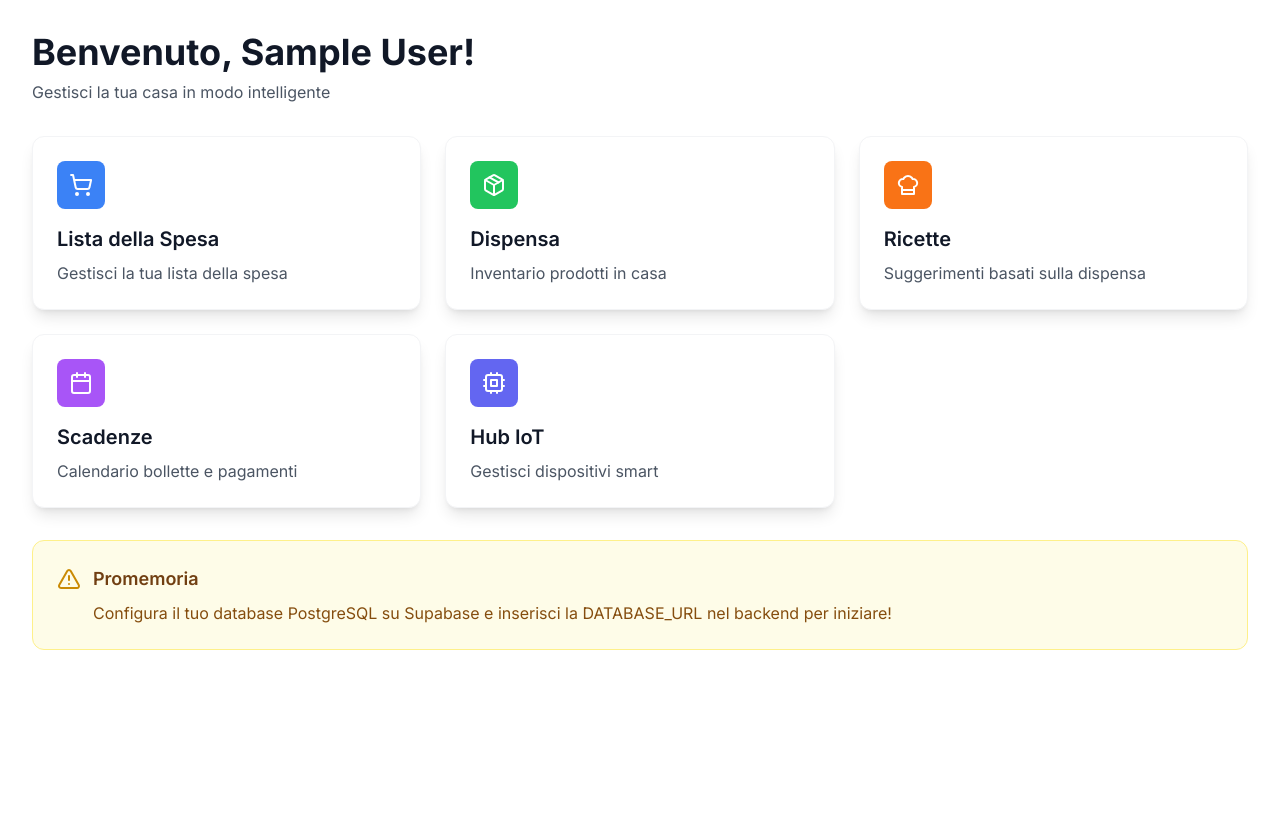
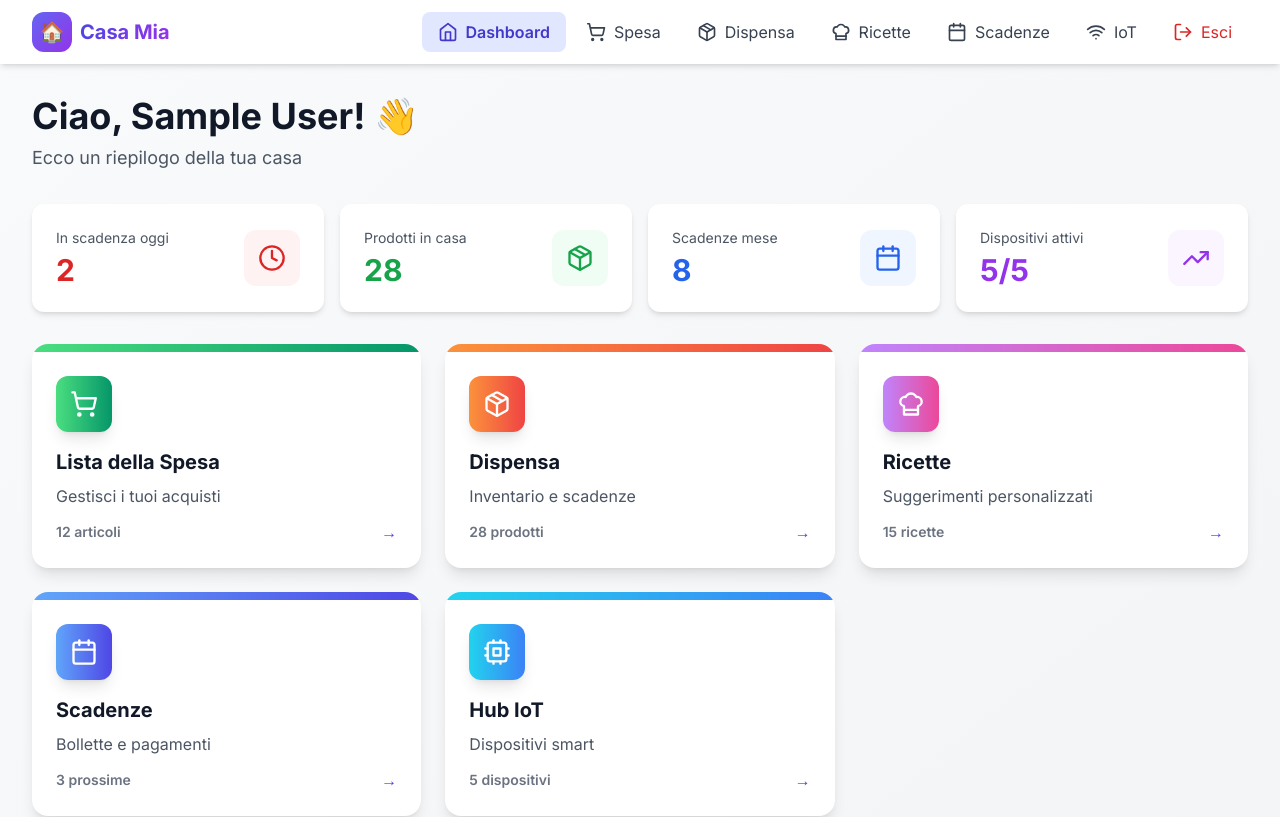
Before and after one commit to soli92/casa-mia-fe, a Next.js app: page /dashboard in a window 1280 px wide. Shown: the top 817 px of the page. Built offline with nearby package versions, Linux system fonts and the light colour scheme; sample sign-in values are in the browser's storage.

Commit message:
🎨 Dashboard migliorata con stats, navbar e design moderno

```diff
--- a/app/dashboard/page.js
+++ b/app/dashboard/page.js
@@ -2,8 +2,9 @@
 
 import { useEffect, useState } from 'react'
 import { useRouter } from 'next/navigation'
-import { ShoppingCart, Package, ChefHat, Calendar, Cpu, AlertTriangle } from 'lucide-react'
+import { ShoppingCart, Package, ChefHat, Calendar, Cpu, AlertTriangle, TrendingUp, Clock } from 'lucide-react'
 import Link from 'next/link'
+import Navbar from '../components/Navbar'
 
 export default function DashboardPage() {
   const router = useRouter()
@@ -26,77 +27,163 @@ export default function DashboardPage() {
   const cards = [
     {
       title: 'Lista della Spesa',
-      description: 'Gestisci la tua lista della spesa',
+      description: 'Gestisci i tuoi acquisti',
       icon: ShoppingCart,
       href: '/shopping',
-      color: 'bg-blue-500'
+      gradient: 'from-green-400 to-emerald-600',
+      stats: '12 articoli'
     },
     {
       title: 'Dispensa',
-      description: 'Inventario prodotti in casa',
+      description: 'Inventario e scadenze',
       icon: Package,
       href: '/pantry',
-      color: 'bg-green-500'
+      gradient: 'from-orange-400 to-red-500',
+      stats: '28 prodotti'
     },
     {
       title: 'Ricette',
-      description: 'Suggerimenti basati sulla dispensa',
+      description: 'Suggerimenti personalizzati',
       icon: ChefHat,
       href: '/recipes',
-      color: 'bg-orange-500'
+      gradient: 'from-purple-400 to-pink-500',
+      stats: '15 ricette'
     },
     {
       title: 'Scadenze',
-      description: 'Calendario bollette e pagamenti',
+      description: 'Bollette e pagamenti',
       icon: Calendar,
       href: '/deadlines',
-      color: 'bg-purple-500'
+      gradient: 'from-blue-400 to-indigo-600',
+      stats: '3 prossime'
     },
     {
       title: 'Hub IoT',
-      description: 'Gestisci dispositivi smart',
+      description: 'Dispositivi smart',
       icon: Cpu,
       href: '/iot',
-      color: 'bg-indigo-500'
+      gradient: 'from-cyan-400 to-blue-500',
+      stats: '5 dispositivi'
+    },
+  ]
+
+  const quickStats = [
+    {
+      label: 'In scadenza oggi',
+      value: '2',
+      icon: Clock,
+      color: 'text-red-600',
+      bgColor: 'bg-red-50'
+    },
+    {
+      label: 'Prodotti in casa',
+      value: '28',
+      icon: Package,
+      color: 'text-green-600',
+      bgColor: 'bg-green-50'
+    },
+    {
+      label: 'Scadenze mese',
+      value: '8',
+      icon: Calendar,
+      color: 'text-blue-600',
+      bgColor: 'bg-blue-50'
+    },
+    {
+      label: 'Dispositivi attivi',
+      value: '5/5',
+      icon: TrendingUp,
+      color: 'text-purple-600',
+      bgColor: 'bg-purple-50'
     },
   ]
 
   return (
+    <div className="min-h-screen bg-gradient-to-br from-gray-50 to-gray-100">
+      <Navbar />
+
       <div className="max-w-7xl mx-auto px-4 sm:px-6 lg:px-8 py-8">
+        {/* Welcome Section */}
         <div className="mb-8">
           <h1 className="text-4xl font-bold text-gray-900 mb-2">
-          Benvenuto{user ? `, ${user.name}` : ''}!
+            Ciao{user ? `, ${user.name}` : ''}! 👋
           </h1>
-        <p className="text-gray-600">Gestisci la tua casa in modo intelligente</p>
+          <p className="text-lg text-gray-600">
+            Ecco un riepilogo della tua casa
+          </p>
         </div>
 
-      <div className="grid grid-cols-1 md:grid-cols-2 lg:grid-cols-3 gap-6">
+        {/* Quick Stats */}
+        <div className="grid grid-cols-1 sm:grid-cols-2 lg:grid-cols-4 gap-4 mb-8">
+          {quickStats.map((stat, index) => {
+            const Icon = stat.icon
+            return (
+              <div
+                key={index}
+                className="bg-white rounded-xl shadow-md p-6 hover:shadow-lg transition-shadow"
+              >
+                <div className="flex items-center justify-between">
+                  <div>
+                    <p className="text-sm text-gray-600 mb-1">{stat.label}</p>
+                    <p className={`text-3xl font-bold ${stat.color}`}>{stat.value}</p>
+                  </div>
+                  <div className={`${stat.bgColor} w-14 h-14 rounded-xl flex items-center justify-center`}>
+                    <Icon className={`w-7 h-7 ${stat.color}`} />
+                  </div>
+                </div>
+              </div>
+            )
+          })}
+        </div>
+
+        {/* Main Cards */}
+        <div className="grid grid-cols-1 md:grid-cols-2 lg:grid-cols-3 gap-6 mb-8">
           {cards.map((card) => {
             const Icon = card.icon
             return (
               <Link
                 key={card.href}
                 href={card.href}
-              className="bg-white rounded-xl shadow-lg p-6 hover:shadow-xl transition-shadow border border-gray-100 hover:border-indigo-200"
+                className="group bg-white rounded-2xl shadow-lg hover:shadow-2xl transition-all duration-300 overflow-hidden hover:-translate-y-1"
               >
-              <div className={`${card.color} w-12 h-12 rounded-lg flex items-center justify-center mb-4`}>
-                <Icon className="w-6 h-6 text-white" />
+                <div className={`h-2 bg-gradient-to-r ${card.gradient}`} />
+                <div className="p-6">
+                  <div className={`w-14 h-14 rounded-xl bg-gradient-to-r ${card.gradient} flex items-center justify-center mb-4 group-hover:scale-110 transition-transform shadow-lg`}>
+                    <Icon className="w-7 h-7 text-white" />
                   </div>
-              <h3 className="text-xl font-semibold text-gray-900 mb-2">{card.title}</h3>
-              <p className="text-gray-600">{card.description}</p>
+                  <h3 className="text-xl font-bold text-gray-900 mb-2 group-hover:text-indigo-600 transition-colors">
+                    {card.title}
+                  </h3>
+                  <p className="text-gray-600 mb-3">{card.description}</p>
+                  <div className="flex items-center justify-between">
+                    <span className="text-sm font-semibold text-gray-500">{card.stats}</span>
+                    <span className="text-indigo-600 group-hover:translate-x-1 transition-transform">→</span>
+                  </div>
+                </div>
               </Link>
             )
           })}
         </div>
 
-      <div className="mt-8 bg-yellow-50 border border-yellow-200 rounded-xl p-6">
+        {/* Alert Section */}
+        <div className="bg-gradient-to-r from-yellow-50 to-orange-50 border border-yellow-200 rounded-2xl p-6 shadow-md">
           <div className="flex items-start">
-          <AlertTriangle className="w-6 h-6 text-yellow-600 mr-3 mt-0.5" />
-          <div>
-            <h3 className="text-lg font-semibold text-yellow-900 mb-2">Promemoria</h3>
-            <p className="text-yellow-800">
-              Configura il tuo database PostgreSQL su Supabase e inserisci la DATABASE_URL nel backend per iniziare!
-            </p>
+            <div className="bg-yellow-100 rounded-xl p-3 mr-4">
+              <AlertTriangle className="w-6 h-6 text-yellow-600" />
+            </div>
+            <div className="flex-1">
+              <h3 className="text-lg font-bold text-yellow-900 mb-2">Notifiche Importanti</h3>
+              <ul className="space-y-2">
+                <li className="flex items-center text-yellow-800">
+                  <span className="w-2 h-2 bg-yellow-500 rounded-full mr-3"></span>
+                  2 prodotti in scadenza oggi nella dispensa
+                </li>
+                <li className="flex items-center text-yellow-800">
+                  <span className="w-2 h-2 bg-yellow-500 rounded-full mr-3"></span>
+                  Bolletta luce in scadenza tra 3 giorni
+                </li>
+              </ul>
+            </div>
           </div>
         </div>
       </div>
```
Lines whose indentation alone changed are shown as unchanged.
